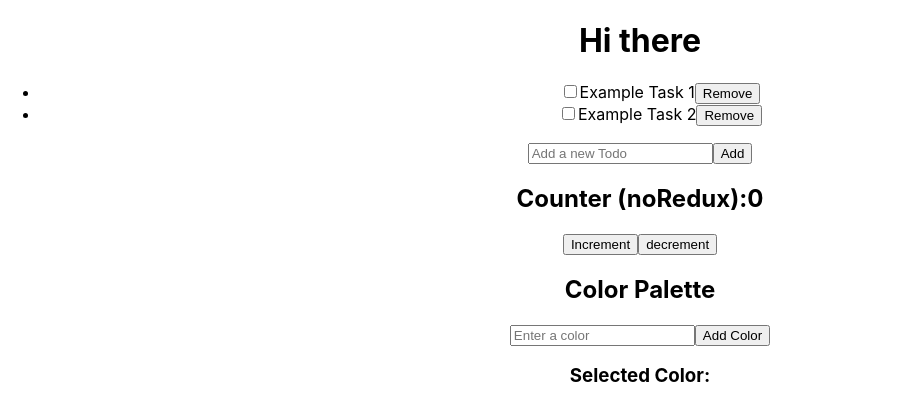
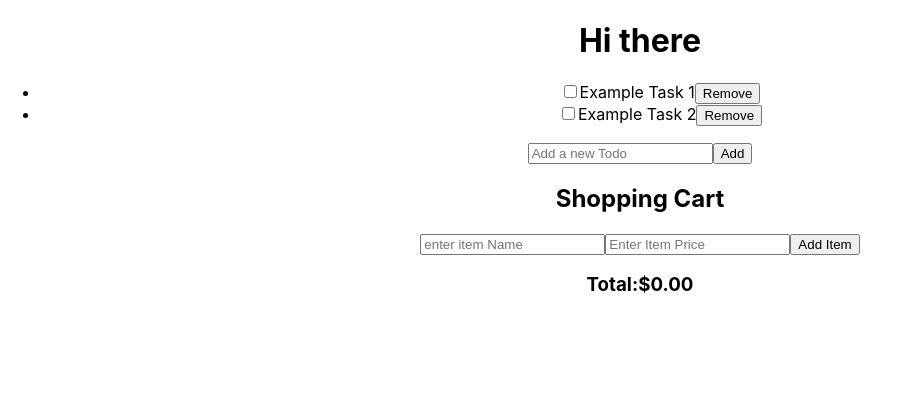
Before and after one commit to sudheer313/react-redux, a React (Create React App) app: page / in a window 1280 px wide. Shown: the top 420 px of the page, without its empty margins (0-900 px from the left). Built offline with nearby package versions, Linux system fonts and the light colour scheme.

Commit message:
update shoppingCart componnet into App.js

```diff
--- a/src/App.js
+++ b/src/App.js
@@ -3,6 +3,7 @@ import AddTodo from "./components/AddTodo";
 import ColorPalette from "./components/ColorPalette";
 import Counter from "./components/Counter";
 import CounterNoRedux from "./components/CounterNoRedux";
+import ShoppingCart from "./components/ShoppingCart";
 import TodoList from "./components/Todolist";
 
 function App() {
@@ -12,8 +13,9 @@ function App() {
       <TodoList />
       <AddTodo />
       {/* <Counter/> */}
-      <CounterNoRedux/>
-      <ColorPalette/>
+      {/* <CounterNoRedux/>
+      <ColorPalette/> */}
+      <ShoppingCart />
     </div>
   );
 }
--- /dev/null
+++ b/src/components/ShoppingCart.js
@@ -0,0 +1,54 @@
+import React, { useState } from "react";
+import { useSelector, useDispatch } from "react-redux";
+import { addItem } from "../features/cartSlice";
+
+const ShoppingCart = () => {
+  const [name, setName] = useState("");
+  const [price, setPrice] = useState("");
+  const items = useSelector((state) => state.cart.items);
+  const dispatch = useDispatch();
+
+  const handleSubmit = (e) => {
+    e.preventDefault();
+    if (name.trim() && price.trim()) {
+      dispatch(addItem({ name, price: parseFloat(price) }));
+      setPrice("");
+      setName("");
+    }
+  };
+
+  const total = items.reduce((acc, item) => acc + item.price, 0);
+
+  return (
+    <div>
+      <h2>Shopping Cart</h2>
+      <form onSubmit={handleSubmit}>
+        <input
+          type="text"
+          value={name}
+          onChange={(e) => setName(e.target.value)}
+          placeholder="enter item Name"
+        />
+        <input
+          type="number"
+          value={price}
+          onChange={(e) => setPrice(e.target.value)}
+          placeholder="Enter Item Price"
+          step="0.01"
+          min="0"
+        />
+        <button type="submit">Add Item</button>
+      </form>
+      <div>
+        {items.map((item, index) => (
+          <div key={index}>
+            {item.name}-${item.price.toFixed(2)}
+          </div>
+        ))}
+      </div>
+      <h3>Total:${total.toFixed(2)}</h3>
+    </div>
+  );
+};
+
+export default ShoppingCart;
--- a/src/store.js
+++ b/src/store.js
@@ -2,11 +2,13 @@ import { configureStore } from "@reduxjs/toolkit";
 import todoReducer from "./features/todoSlice";
 import counterReducer from "./features/counterSlice";
 import colorReducer from "./features/colorSlice";
+import cartReducer from "./features/cartSlice";
 
 export default configureStore({
   reducer: {
     todo: todoReducer,
     counter: counterReducer,
     color: colorReducer,
+    cart: cartReducer,
   },
 });
```
